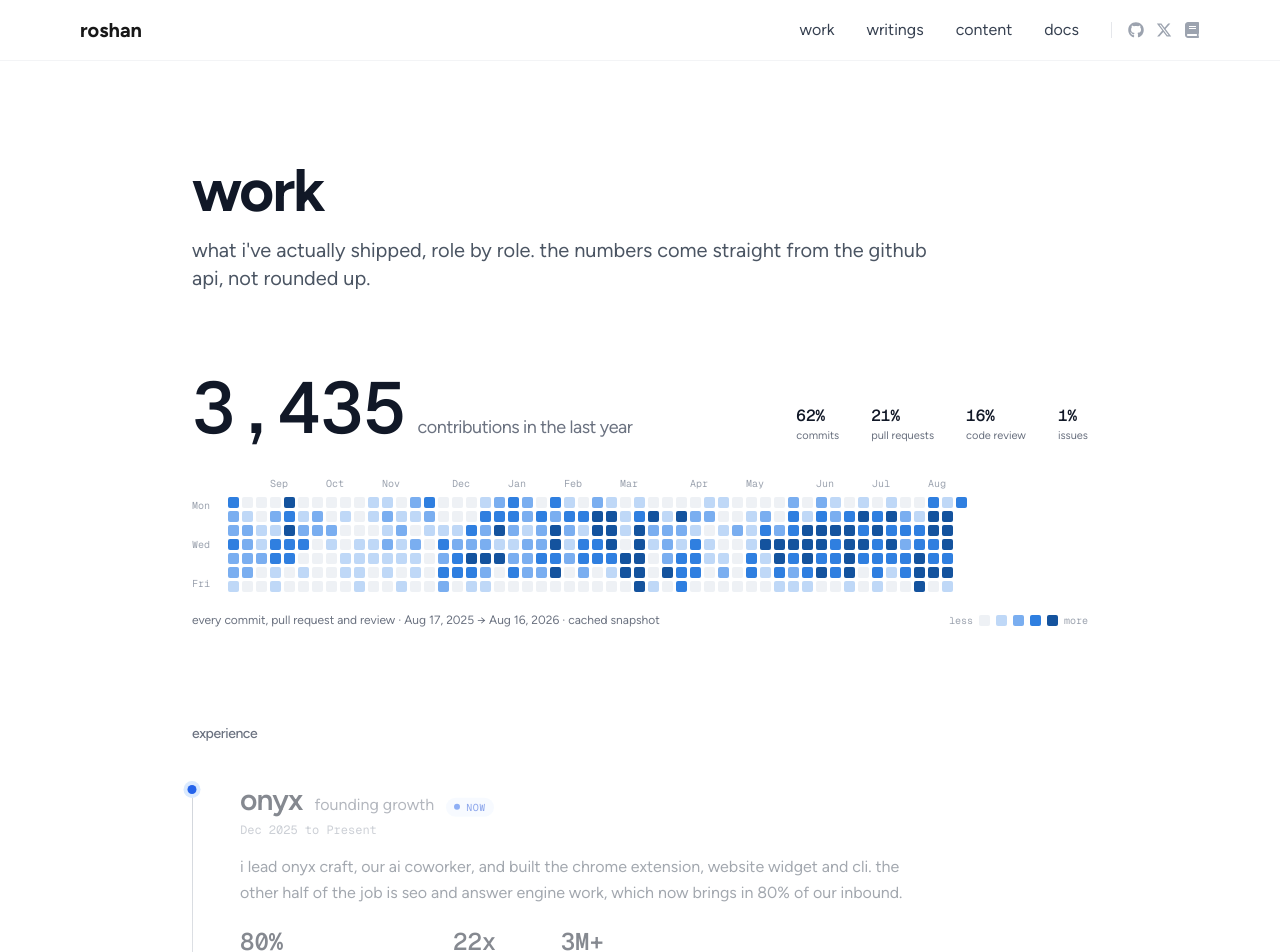
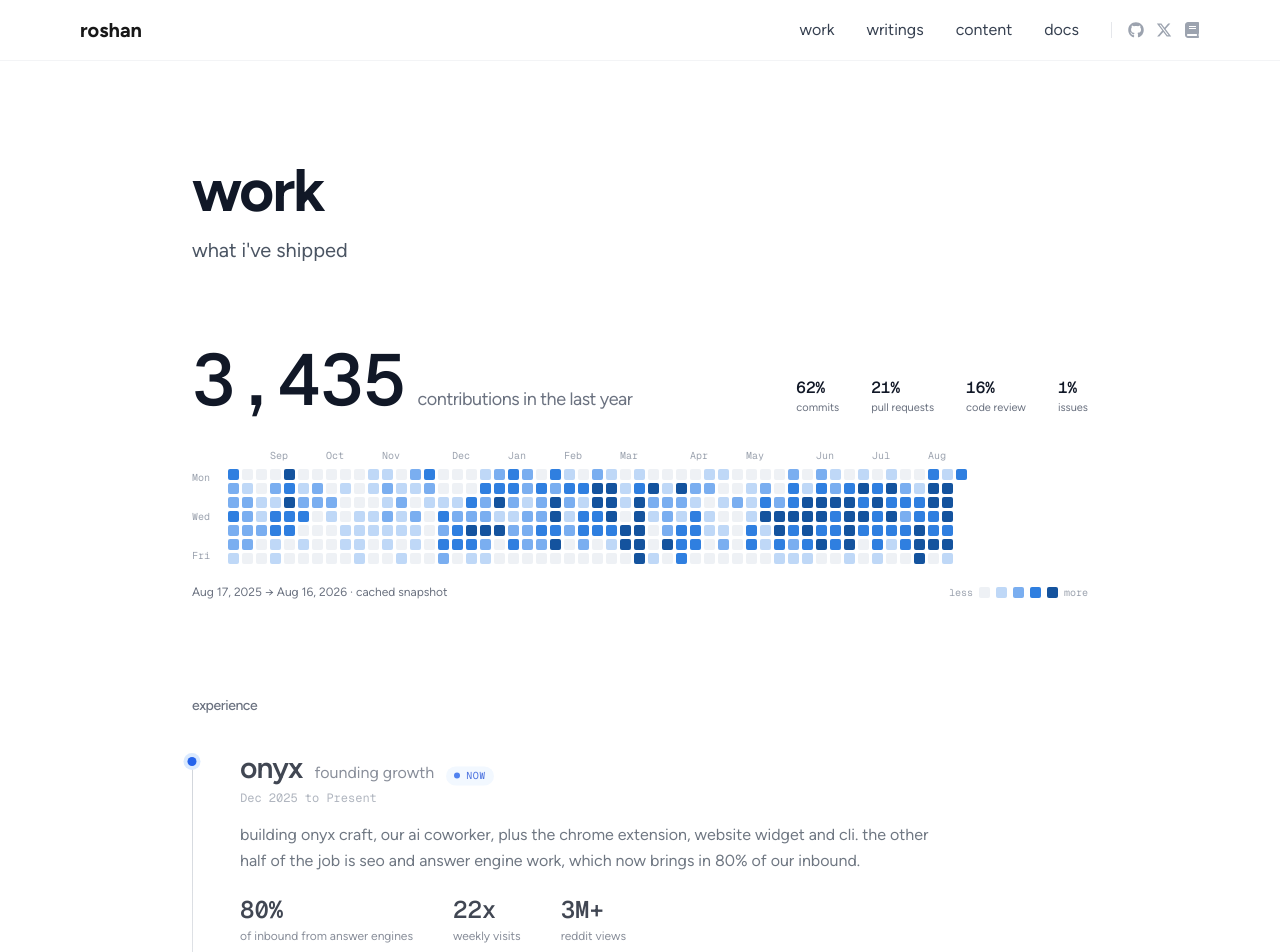
Before and after one commit to rohoswagger/whoami, a Next.js app: page /work in a window 1280 px wide. Shown: the top 952 px of the page. Built offline with nearby package versions, Linux system fonts and the light colour scheme; no server answers.

Commit message:
Clarify work page copy and contribution metadata
- Simplify work page descriptions and contribution labels
- Update Onyx role copy to reflect current responsibilities

```diff
--- a/app/components/ContributionHeatmap.tsx
+++ b/app/components/ContributionHeatmap.tsx
@@ -82,7 +82,7 @@ export default function ContributionHeatmap({ data }: { data: ContributionYear }
 
       <figcaption className="mt-4 flex flex-wrap items-center justify-between gap-x-4 gap-y-2">
         <span className="text-xs text-gray-500">
-          every commit, pull request and review · {fmt(data.from)} → {fmt(data.to)}
+          {fmt(data.from)} → {fmt(data.to)}
           {!data.live && " · cached snapshot"}
         </span>
         <span className="flex items-center gap-1.5 font-mono text-[10px] text-gray-400">
--- a/app/data/work.ts
+++ b/app/data/work.ts
@@ -96,7 +96,7 @@ export const ROLES: Role[] = [
     period: "Dec 2025 to Present",
     current: true,
     summary:
-      "i lead onyx craft, our ai coworker, and built the chrome extension, website widget and cli. the other half of the job is seo and answer engine work, which now brings in 80% of our inbound.",
+      "building onyx craft, our ai coworker, plus the chrome extension, website widget and cli. the other half of the job is seo and answer engine work, which now brings in 80% of our inbound.",
     facts: [
       { value: "80%", label: "of inbound from answer engines" },
       { value: "22x", label: "weekly visits" },
--- a/app/work/onyx/page.tsx
+++ b/app/work/onyx/page.tsx
@@ -112,8 +112,8 @@ export default function OnyxPage() {
               founding growth · Dec 2025 to Present
             </p>
             <p className="mt-6 max-w-[68ch] text-lg leading-relaxed text-gray-600">
-              my title says growth, but most of my week is spent writing code. i lead onyx craft,
-              and i built the chrome extension, the website widget, and the cli. the other half of
+              my title says growth, but most of my week is spent writing code: building onyx craft,
+              the chrome extension, the website widget, and the cli. the other half of
               the job is getting people to onyx in the first place, which is mostly seo and
               answer engine work.
             </p>
--- a/app/work/page.tsx
+++ b/app/work/page.tsx
@@ -8,8 +8,7 @@ import { getContributions } from "@/app/lib/contributions";
 
 export const metadata: Metadata = {
   title: "work | Roshan Desai",
-  description:
-    "What I've shipped, role by role, with contribution counts pulled straight from the GitHub API.",
+  description: "What I've shipped.",
 };
 
 export default async function WorkPage() {
@@ -21,8 +20,7 @@ export default async function WorkPage() {
         <header className="rise">
           <h1 className="text-4xl font-bold text-gray-900 sm:text-5xl md:text-6xl">work</h1>
           <p className="mt-4 max-w-[60ch] text-lg text-gray-600 md:text-xl">
-            what i&apos;ve actually shipped, role by role. the numbers come straight from the
-            github api, not rounded up.
+            what i&apos;ve shipped
           </p>
         </header>
 
```
